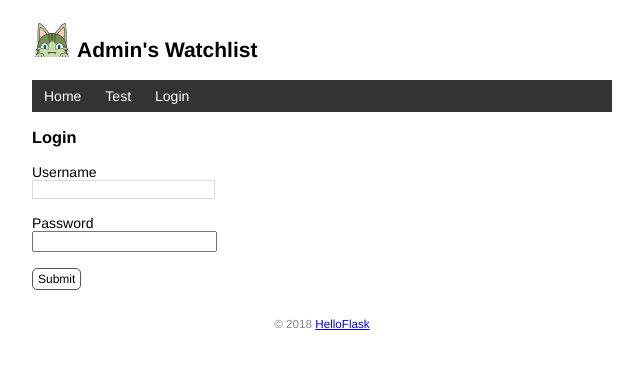
After one commit to lanyecheng/watchlist, a Flask app: page /login in a window 1280 px wide. The commit adds this page. Shown: the top 369 px of the page, without its empty margins (318-961 px from the left). Run offline with Flask 2, Linux system fonts and the light colour scheme; data comes from the database, SQL or seed files in the repository.

Commit message:
User authentication with Flask-Login

```diff
--- a/app.py
+++ b/app.py
@@ -6,6 +6,7 @@ import sys
 
 import click
 from flask import Flask, render_template, url_for, request, flash, redirect
+from flask_login import LoginManager, UserMixin, login_required, login_user, logout_user, current_user
 from flask_sqlalchemy import SQLAlchemy
 from werkzeug.security import generate_password_hash, check_password_hash
 
@@ -16,10 +17,20 @@ else:
     prefix = 'sqlite:////'
 
 app = Flask(__name__)
+login_manager = LoginManager(app)
+
 app.config['SQLALCHEMY_DATABASE_URI'] = prefix + os.path.join(app.root_path, 'data.db')
 app.config['SQLALCHEMY_TRACK_MODIFICATIONS'] = False  # 关闭对模型修改的监控
 app.config['SECRET_KEY'] = 'dev'
 db = SQLAlchemy(app)  # 初始化扩展，传入程序实例
+
+login_manager.login_view = 'login'
+
+
+@login_manager.user_loader
+def load_user(user_id):
+    user = User.query.get(int(user_id))
+    return user
 
 
 @app.cli.command()  # 注册为命令
@@ -68,7 +79,7 @@ def admin(username, password):
         user.set_password(password)  # 设置密码
     else:
         click.echo('Creating user...')
-        user = User(username=username, name='Admin')
+        user = User(name='Admin', username=username)
         user.set_password(password)  # 设置密码
         db.session.add(user)
 
@@ -76,7 +87,7 @@ def admin(username, password):
     click.echo('Done.')
 
 
-class User(db.Model):
+class User(db.Model, UserMixin):
     id = db.Column(db.Integer, primary_key=True)  # 主键
     name = db.Column(db.String(20))  # 名字
     username = db.Column(db.String(20))  # 用户名
@@ -98,6 +109,8 @@ class Movie(db.Model):
 @app.route('/', methods=['GET', 'POST'])
 def index():
     if request.method == 'POST':
+        if not current_user.is_authenticated:
+            return redirect(url_for('index'))
         # 获取表单数据
         title = request.form.get('title')
         year = request.form.get('year')
@@ -117,6 +130,7 @@ def index():
 
 
 @app.route('/movie/edit/<int:movie_id>', methods=['GET', 'POST'])
+@login_required
 def edit(movie_id):
     # 点击 Edit → 跳转 edit.html 页面，通过 edit 函数获取当前相关数据记录，并展示
     # 使用 get_or_404() 方法，返回主键的记录，如果没有找到，则返回404错误相应
@@ -137,12 +151,65 @@ def edit(movie_id):
     return render_template('edit.html', movie=movie)
 
 
+@app.route('/settings', methods=['GET', 'POST'])
+@login_required
+def settings():
+    if request.method == 'POST':
+        name = request.form['name']
+
+        if not name or len(name) > 20:
+            flash('Invalid input.')
+            return redirect(url_for('settings'))
+
+        current_user.name = name
+        # current_user 会返回当前登录用户的数据库记录对象
+        # 等同于下面的用法
+        # user = User.query.first()
+        # user.name = name
+        db.session.commit()
+        flash('Settings updated.')
+        return redirect(url_for('index'))
+
+    return render_template('settings.html')
+
+
 @app.route('/movie/delete/<int:movie_id>', methods=['GET', 'POST'])
+@login_required
 def delete(movie_id):
     movie = Movie.query.get_or_404(movie_id)
     db.session.delete(movie)
     db.session.commit()
     flash('删除成功')
+    return redirect(url_for('index'))
+
+
+@app.route('/login', methods=['GET', 'POST'])
+def login():
+    if request.method == 'POST':
+        username = request.form['username']
+        password = request.form['password']
+
+        if not username or not password:
+            flash('Invalid input.')
+            return redirect(url_for('login'))
+
+        user = User.query.first()
+        if username == user.username and user.validate_password(password):
+            login_user(user)
+            flash('Login success.')
+            return redirect(url_for('index'))
+
+        flash('Invalid username or password.')
+        return redirect(url_for('login'))
+
+    return render_template('login.html')
+
+
+@app.route('/logout')
+@login_required
+def logout():
+    logout_user()
+    flash('Goodbye.')
     return redirect(url_for('index'))
 
 
--- a/templates/base.html
+++ b/templates/base.html
@@ -21,6 +21,12 @@
         <ul>
             <li><a href="{{ url_for('index') }}">Home</a></li>
             <li><a href="{{ url_for('test') }}">Test</a></li>
+            {% if current_user.is_authenticated %}
+                <li><a href="{{ url_for('settings') }}">settings</a></li>
+                <li><a href="{{ url_for('logout') }}">Logout</a></li>
+            {% else %}
+                <li><a href="{{ url_for('login') }}">Login</a></li>
+            {% endif %}
         </ul>
     </nav>
     {% block content %}{% endblock %}
--- a/templates/index.html
+++ b/templates/index.html
@@ -2,19 +2,23 @@
 
 {% block content %}
     <p>{{ movies|length }} Titles</p>
+    {% if current_user.is_authenticated %}
     <form method="post">
     Name <input type="text" name="title" autocomplete="off" required>
     Year <input type="text" name="year" autocomplete="off" required>
     <input class="btn" type="submit" name="submit" value="Add">
     </form>
+    {% endif %}
     <ul class="movie-list">
         {% for movie in movies %}
             <li>{{ movie.title }} - {{ movie.year }}
                 <span class="float-right">
+                    {% if current_user.is_authenticated %}
                     <a class="btn" href="{{ url_for('edit', movie_id=movie.id) }}">Edit</a>
                     <form class="inline-form" method="post" action="{{ url_for('delete', movie_id=movie.id) }}">
                         <input class="btn" type="submit" name="delete" value="Delete" onclick="return confirm('Are you sure?')">
                     </form>
+                    {% endif %}
                     <a class="btn" href="https://movie.douban.com/subject_search?search_text={{ movie.title }}" target="_blank" title="Find this movie on 豆瓣">豆瓣</a>
                     <a class="imdb" href="https://www.imdb.com/find?q={{ movie.title }}" target="_blank" title="Find this movie on IMDb">IMDb</a>
                 </span>
--- /dev/null
+++ b/templates/login.html
@@ -0,0 +1,13 @@
+{% extends 'base.html' %}
+
+{% block content %}
+<h3>Login</h3>
+<form method="post">
+    Username<br>
+    <input type="text" name="username" required><br><br>
+    Password<br>
+    <!-- 密码输入框的 type 属性使用 password，会将输入值显示为圆点 -->
+    <input type="password" name="password" required><br><br>
+    <input class="btn" type="submit" name="submit" value="Submit">
+</form>
+{% endblock %}
```
Also changed, not shown: templates/settings.html (added, +9 -0 lines).
